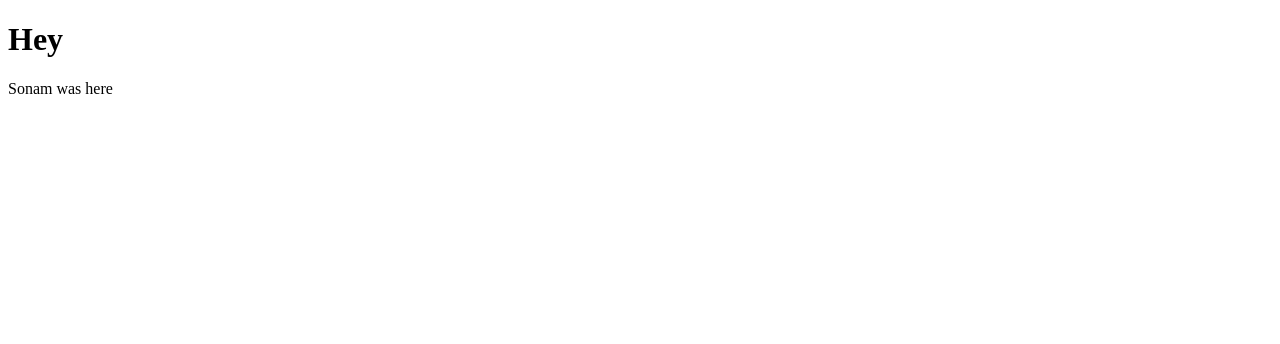
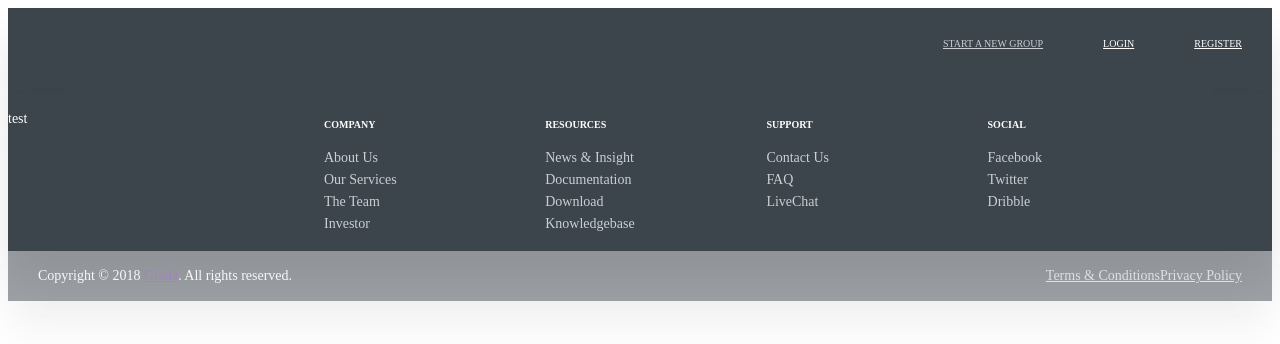
Before and after one commit to meetncode/meetncode, a React (Vite) app in the folder client/: page / in a window 1280 px wide. Shown: the top 344 px of the page. Built offline with nearby package versions, Linux system fonts and the light colour scheme.

Commit message:
draft of footer and header

```diff
--- a/client/src/components/App/App.js
+++ b/client/src/components/App/App.js
@@ -1,12 +1,14 @@
 import React from 'react';
+import Header from '../Header/Header';
+import Footer from '../Footer/Footer';
 import { connect }from "react-redux";
 
 const App = (props) => {
   const { title } = props
   return (
     <div>
-      <h1>{title}</h1>
-      <p>Sonam was here</p>
+      <Header></Header>
+      <Footer></Footer>
     </div>
     )
   }
--- a/client/src/components/Footer/Footer.css
+++ b/client/src/components/Footer/Footer.css
@@ -0,0 +1,67 @@
+
+.menu-wrapper a,p,.footer-menu-wrap{
+  font-family: Montserrat;
+  font-style: normal;
+  font-weight: normal;
+  font-size: 14px;
+  line-height: 22px;
+  color: #CBCFD4;
+  text-decoration: none;
+}
+p {
+  color: #FFFFFF;
+}
+.footer-menu {
+  opacity: 0.5;
+  box-shadow: 0px 30px 40px rgba(0, 0, 0, 0.1);
+  padding-left: 30px;
+  padding-right: 30px;
+}
+.footer-menu, .terrinary {
+  background: #3C444C;
+}
+.footer-menu-wrap,.copyright {
+    width: 50%;
+}
+.footer-menu-wrap{
+  text-align: right;
+}
+.footer-menu-wrap a {
+  color: #CBCFD4;
+}
+.terrinary {
+  box-shadow: 0px 30px 40px rgba(0, 0, 0, 0.1);
+  width: 100%;
+}
+.list-content {
+  display: inline-block;
+  width: 25%;
+  vertical-align: top;
+}
+.list-content p {
+  font-family: Montserrat;
+  font-style: normal;
+  font-weight: bold;
+  font-size: 10px;
+  line-height: 12px;
+
+  /* identical to box height */
+  display: flex;
+  align-items: center;
+  text-transform: uppercase;
+
+  color: #FFFFFF;
+}
+.about-us-wrapper,.terrinary-menu-container-wrap,.copyright,.footer-menu-wrap {
+  display: inline-block;
+}
+.about-us-wrapper {
+  width: 25%;
+}
+.terrinary-menu-container-wrap {
+  width: 70%;
+}
+ul {
+  padding: 0;
+  list-style-type: none;
+}
--- a/client/src/components/Footer/Footer.js
+++ b/client/src/components/Footer/Footer.js
@@ -5,20 +5,53 @@ const Footer = () => {
   return (
     <div className="footer">
       <div className="terrinary">
-			Company
-			About Us
-			Our Services
-			Resources
-			News & Insight
-			Support
-			Contact Us
-			Resources
-			Twitter
+        <div className="about-us-wrapper">
+        	<p>test</p>
+        </div>
+        <div className="terrinary-menu-container-wrap">
+          <div className="first-column list-content">
+            <p>Company</p>
+            <ul className="menu-wrapper">
+              <li className = "menu-item"><a href="">About Us</a></li>
+              <li className = "menu-item"><a href="">Our Services</a></li>
+              <li className = "menu-item"><a href="">The Team</a></li>
+              <li className = "menu-item"><a href="">Investor</a></li>
+            </ul>
+          </div>
+          <div className="second-column list-content">
+          <p>Resources</p>
+            <ul className="menu-wrapper ">
+              <li className = "menu-item"><a href="">News & Insight</a></li>
+              <li className = "menu-item"><a href="">Documentation</a></li>
+              <li className = "menu-item"><a href="">Download</a></li>
+              <li className = "menu-item"><a href="">Knowledgebase</a></li>
+            </ul>
+          </div>
+          <div className="third-column list-content">
+          <p>Support</p>
+            <ul className="menu-wrapper">
+              <li className = "menu-item"><a href="">Contact Us</a></li>
+              <li className = "menu-item"><a href="">FAQ</a></li>
+              <li className = "menu-item"><a href="">LiveChat</a></li>
+            </ul>
+          </div>
+          <div className="social-column list-content">
+          <p>Social</p>
+            <ul className="menu-wrapper">
+              <li className = "menu-item"><a href="">Facebook</a></li>
+              <li className = "menu-item"><a href="">Twitter</a></li>
+              <li className = "menu-item"><a href="">Dribble</a></li>
+            </ul>
+          </div>
+        </div>
       </div>
       <div className="footer-menu">
-			Copyright © 2018 Grada. All rights reserved.
-			Terms & Conditions
-			Privacy Policy
+        <div className="copyright"><p>Copyright © 2018 <a href="">Grada</a>. All rights reserved.</p></div>
+        <div className="footer-menu-wrap">
+          <a href=""> Terms & Conditions</a>
+          <a href="">Privacy Policy</a>
+        </div>
+
       </div>
     </div>
     )
```
Lines whose indentation alone changed are shown as unchanged.
